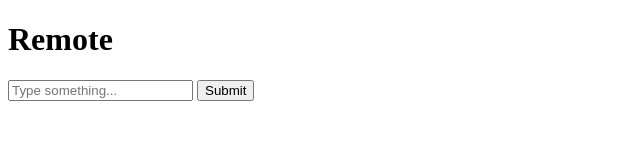
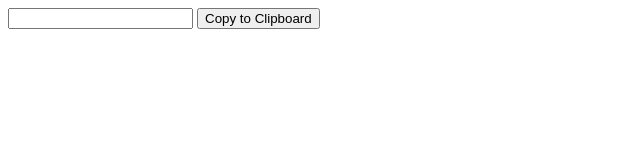
Before and after one commit to nathanpuls/js, a plain HTML site: page index.html in a window 1280 px wide. Shown: the whole page, without its empty margins (0-640 px from the left). Drawn offline with Linux system fonts and the light colour scheme.

Commit message:
Update index.html

```diff
--- a/index.html
+++ b/index.html
@@ -3,18 +3,12 @@
 <head>
     <meta charset="UTF-8">
     <meta name="viewport" content="width=device-width, initial-scale=1.0">
-    <title>Remote</title>
-    <!-- Include external JavaScript file -->
-    <script src="x.js" defer></script>
+    <title>Copy to Clipboard</title>
 </head>
 <body>
-    <h1>Remote</h1>
-    <!-- Your HTML content goes here -->
+    <input type="text" id="copyInput" value="">
+    <button onclick="copyToClipboard()">Copy to Clipboard</button>
 
-    <!-- Input element with id "consolewriter" -->
-    <input type="text" id="consolewriter" placeholder="Type something...">
-
-    <!-- Submit button with id "submitBtn" -->
-    <button type="submit" id="submitBtn">Submit</button>
+    <script src="copy.js"></script>
 </body>
 </html>
```
